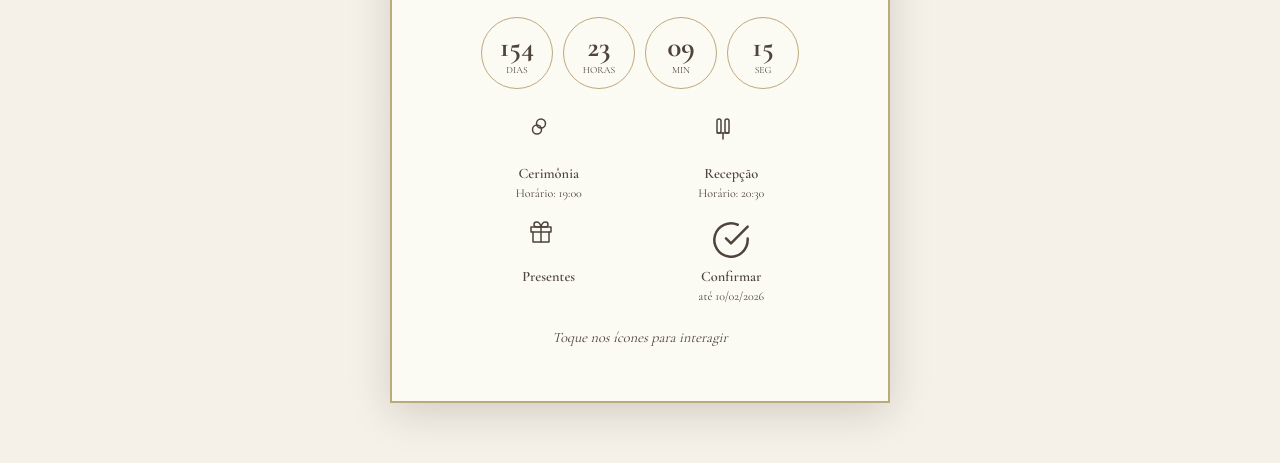
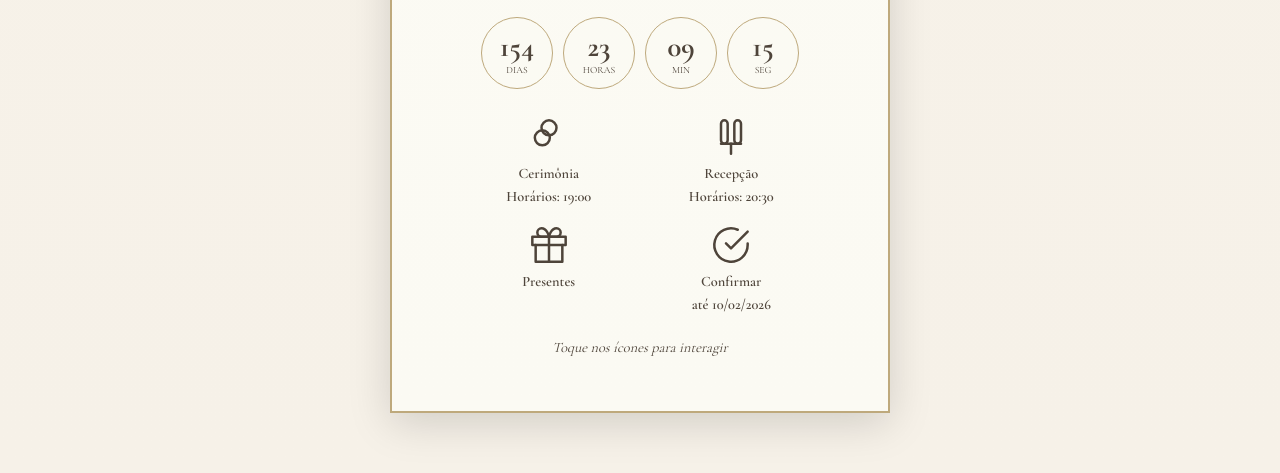
Before and after one commit to Guii-Script/Invite, a plain HTML site: page index.html in a window 1280 px wide. Shown: the part 752-1225 px from the top of the page. Drawn offline with nearby package versions, Linux system fonts and the light colour scheme.

Commit message:
Update index.html

```diff
--- a/index.html
+++ b/index.html
@@ -19,35 +19,29 @@
             --gate-green: #4a543e;       /* Verde escuro para os portões */
             --font-script: 'Great Vibes', cursive;
             --font-serif: 'Cormorant Garamond', serif;
-
-            /* FORÇA O MODO CLARO E IMPEDE A INVERSÃO DE CORES DO NAVEGADOR */
             color-scheme: light;
         }
 
         body {
             margin: 0;
             font-family: var(--font-serif);
-            /* CORREÇÃO DEFINITIVA: Usa um gradiente sutil para enganar o modo escuro forçado */
             background-image: linear-gradient(to bottom, var(--background-color), var(--background-color-end));
             color: var(--text-color);
             display: flex;
             justify-content: center;
-            align-items: flex-start; /* Alinhado ao topo para rolagem */
+            align-items: flex-start;
             min-height: 100vh;
             text-align: center;
-            /* overflow: hidden;  Removido para evitar flicker */
             padding: 20px;
             box-sizing: border-box;
         }
 
-        /* --- Efeito de Portões (Gatefold) --- */
         .gate {
             position: fixed;
             top: 0;
-            width: 50.5vw; /* Leve sobreposição para evitar frestas */
+            width: 50.5vw;
             height: 100vh;
             background-color: var(--gate-green);
-            /* Efeito de luz sutil */
             background-image: radial-gradient(circle at center, rgba(255,255,255,0.08) 0%, transparent 70%);
             z-index: 100;
             display: flex;
@@ -57,9 +51,8 @@
             font-family: var(--font-script);
             font-size: 15vw;
             color: var(--gold-color);
-            /* Brilho acentuado */
             text-shadow: 0 0 15px rgba(190, 169, 124, 0.5);
-            will-change: transform; /* Otimização da animação */
+            will-change: transform;
         }
         .gate.left { left: 0; }
         .gate.right { right: 0; }
@@ -67,7 +60,6 @@
         body.open .gate.left { transform: translateX(-100%); }
         body.open .gate.right { transform: translateX(100%); }
 
-        /* --- Contêiner Principal --- */
         .invitation-card {
             position: relative;
             max-width: 500px;
@@ -77,11 +69,10 @@
             box-sizing: border-box;
             opacity: 0;
             transform: scale(0.9);
-            animation: fadeInCard 1s 0.8s cubic-bezier(0.19, 1, 0.22, 1) forwards; /* Atraso ajustado */
-            /* CORREÇÃO DEFINITIVA: Usa um gradiente sutil para o cartão também */
+            animation: fadeInCard 1s 0.8s cubic-bezier(0.19, 1, 0.22, 1) forwards;
             background-image: linear-gradient(to bottom, var(--card-background), var(--card-background-end));
             padding: 40px 20px;
-            margin: 40px 0; /* Adiciona margem vertical para rolagem */
+            margin: 40px 0;
         }
 
         @keyframes fadeInCard {
@@ -122,11 +113,23 @@
         .countdown .time { font-size: 1.8rem; font-weight: 700; }
         .countdown .label { font-size: 0.6rem; text-transform: uppercase; }
 
-        .icons-grid { display: grid; grid-template-columns: repeat(2, 1fr); gap: 20px 15px; width: 100%; max-width: 350px; margin-top: 1vh; }
+        .icons-grid {
+            display: grid;
+            grid-template-columns: repeat(2, 1fr);
+            gap: 20px 15px;
+            width: 100%;
+            max-width: 350px;
+            margin-top: 1vh;
+            align-items: start; /* CORREÇÃO: Alinha os botões ao topo */
+        }
         .icon-item { display: flex; flex-direction: column; align-items: center; gap: 8px; text-decoration: none; color: var(--text-color); font-weight: 600; font-size: 0.9rem; transition: transform 0.3s ease, color 0.3s ease; }
         .icon-item:hover { transform: translateY(-5px); color: var(--highlight-color); }
         .icon-item svg { width: 40px; height: 40px; stroke-width: 1.5; }
-        .icon-item .rsvp-date, .icon-item .icon-time { font-size: 0.75rem; font-weight: normal; margin-top: -4px; }
+        .icon-item .rsvp-date, .icon-item .icon-time {
+            font-size: 0.9rem; /* AUMENTADO */
+            font-weight: 600; /* Destaque */
+            margin-top: -2px;
+        }
 
         .footer-text { font-style: italic; font-size: 0.9rem; }
     </style>
@@ -158,16 +161,16 @@
             </div>
             <div class="icons-grid">
                 <a href="https://maps.app.goo.gl/ojCigKDEsbUQz8GK7?g_st=iw" target="_blank" rel="noopener noreferrer" class="icon-item reveal-content">
-                    <svg xmlns="http://www.w3.org/2000/svg" width="24" height="24" viewBox="0 0 24" fill="none" stroke="currentColor" stroke-width="1.5" stroke-linecap="round" stroke-linejoin="round"><path d="M16.5 6.5a4.5 4.5 0 1 0-9 0 4.5 4.5 0 0 0 9 0z"/><path d="M12.5 12.5a4.5 4.5 0 1 0-9 0 4.5 4.5 0 0 0 9 0z"/></svg>
+                    <svg xmlns="http://www.w3.org/2000/svg" width="24" height="24" viewBox="0 0 24 24" fill="none" stroke="currentColor" stroke-width="1.5" stroke-linecap="round" stroke-linejoin="round"><path d="M16.5 6.5a4.5 4.5 0 1 0-9 0 4.5 4.5 0 0 0 9 0z"/><path d="M12.5 12.5a4.5 4.5 0 1 0-9 0 4.5 4.5 0 0 0 9 0z"/></svg>
                     <span>Cerimônia</span>
-                    <span class="icon-time">Horário: 19:00</span>
+                    <span class="icon-time">Horários: 19:00</span>
                 </a>
                 <a href="https://maps.app.goo.gl/jVHSAVS7oSGjZFuD7?g_st=iw" target="_blank" rel="noopener noreferrer" class="icon-item reveal-content">
-                    <svg xmlns="http://www.w3.org/2000/svg" width="24" height="24" viewBox="0 0 24" fill="none" stroke="currentColor" stroke-width="1.5" stroke-linecap="round" stroke-linejoin="round"><path d="M8 2a2 2 0 0 0-2 2v10a2 2 0 0 0 2 2h0a2 2 0 0 0 2-2V4a2 2 0 0 0-2-2z"/><path d="m16 2a2 2 0 0 0-2 2v10a2 2 0 0 0 2 2h0a2 2 0 0 0 2-2V4a2 2 0 0 0-2-2z"/><path d="M6 16h12"/><path d="M12 16v6"/></svg>
+                    <svg xmlns="http://www.w3.org/2000/svg" width="24" height="24" viewBox="0 0 24 24" fill="none" stroke="currentColor" stroke-width="1.5" stroke-linecap="round" stroke-linejoin="round"><path d="M8 2a2 2 0 0 0-2 2v10a2 2 0 0 0 2 2h0a2 2 0 0 0 2-2V4a2 2 0 0 0-2-2z"/><path d="m16 2a2 2 0 0 0-2 2v10a2 2 0 0 0 2 2h0a2 2 0 0 0 2-2V4a2 2 0 0 0-2-2z"/><path d="M6 16h12"/><path d="M12 16v6"/></svg>
                     <span>Recepção</span>
-                    <span class="icon-time">Horário: 20:30</span>
+                    <span class="icon-time">Horários: 20:30</span>
                 </a>
-                <a href="https://sites.icasei.com.br/jaquelineecleverson" target="_blank" rel="noopener noreferrer" class="icon-item reveal-content"><svg xmlns="http://www.w3.org/2000/svg" width="24" height="24" viewBox="0 0 24" 24" fill="none" stroke="currentColor" stroke-width="1.5" stroke-linecap="round" stroke-linejoin="round"><path d="M20 12v10H4V12"/><path d="M2 7h20v5H2z"/><path d="M12 22V7"/><path d="M12 7H7.5a2.5 2.5 0 0 1 0-5C11 2 12 7 12 7z"/><path d="M12 7h4.5a2.5 2.5 0 0 0 0-5C13 2 12 7 12 7z"/></svg><span>Presentes</span></a>
+                <a href="https://noivos.casar.com/jaqueline-e-cleverson-2026-03-31" target="_blank" rel="noopener noreferrer" class="icon-item reveal-content"><svg xmlns="http://www.w3.org/2000/svg" width="24" height="24" viewBox="0 0 24 24" fill="none" stroke="currentColor" stroke-width="1.5" stroke-linecap="round" stroke-linejoin="round"><path d="M20 12v10H4V12"/><path d="M2 7h20v5H2z"/><path d="M12 22V7"/><path d="M12 7H7.5a2.5 2.5 0 0 1 0-5C11 2 12 7 12 7z"/><path d="M12 7h4.5a2.5 2.5 0 0 0 0-5C13 2 12 7 12 7z"/></svg><span>Presentes</span></a>
                 <a href="https://wa.me/5519993927429?text=Boa%20Tarde%2C%20%0A%0AGostaria%20de%20confirmar%20presen%C3%A7a%20no%20casamento%20Jaqueline%20e%20Cleverson.%20%0A" target="_blank" rel="noopener noreferrer" class="icon-item reveal-content"><svg xmlns="http://www.w3.org/2000/svg" width="24" height="24" viewBox="0 0 24 24" fill="none" stroke="currentColor" stroke-width="1.5" stroke-linecap="round" stroke-linejoin="round"><path d="M22 11.08V12a10 10 0 1 1-5.93-9.14"/><polyline points="22 4 12 14.01 9 11.01"/></svg><span>Confirmar</span><span class="rsvp-date">até 10/02/2026</span></a>
             </div>
             <p class="footer-text reveal-content">Toque nos ícones para interagir</p>
@@ -176,23 +179,20 @@
 
     <script>
     document.addEventListener('DOMContentLoaded', () => {
-        // Abre os portões após um pequeno atraso
         setTimeout(() => {
             document.body.classList.add('open');
-            // Remove os portões do DOM após a animação para liberar totalmente a página
             setTimeout(() => {
                 const gates = document.querySelectorAll('.gate');
                 gates.forEach(gate => gate.style.display = 'none');
-                document.body.style.overflowY = 'auto'; // Permite o scroll
-            }, 1600); // Um pouco depois da transição de 1.5s
+                document.body.style.overflowY = 'auto';
+            }, 1600);
         }, 200);
 
-        // Anima a entrada do conteúdo depois que os portões começam a abrir
         const contentElements = document.querySelectorAll('.reveal-content');
         contentElements.forEach((el, index) => {
             setTimeout(() => {
                 el.classList.add('visible');
-            }, 1000 + (index * 100)); // Sincronizado com a animação do cartão
+            }, 1000 + (index * 100));
         });
 
         const targetDate = new Date('2026-03-21T19:00:00').getTime();
```
